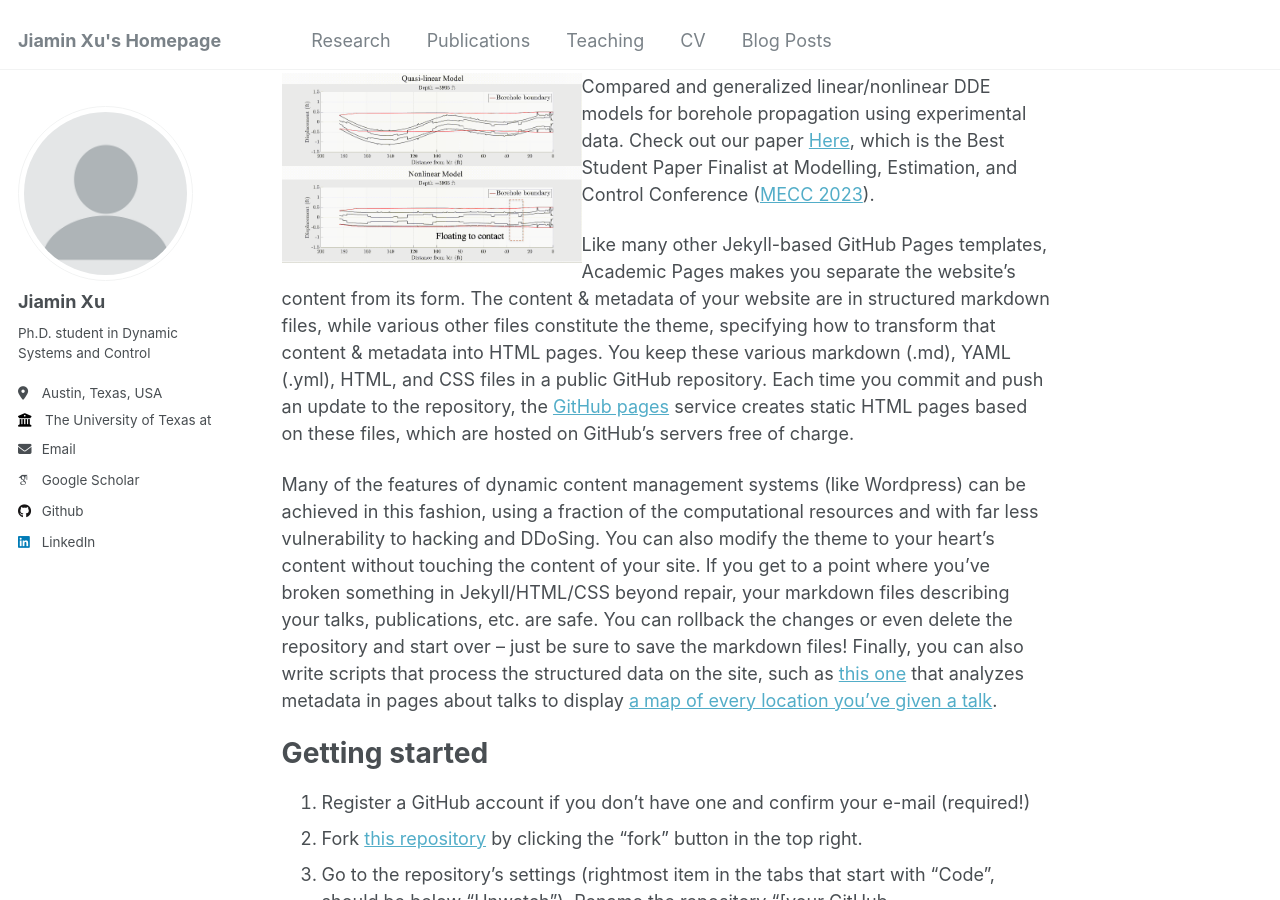
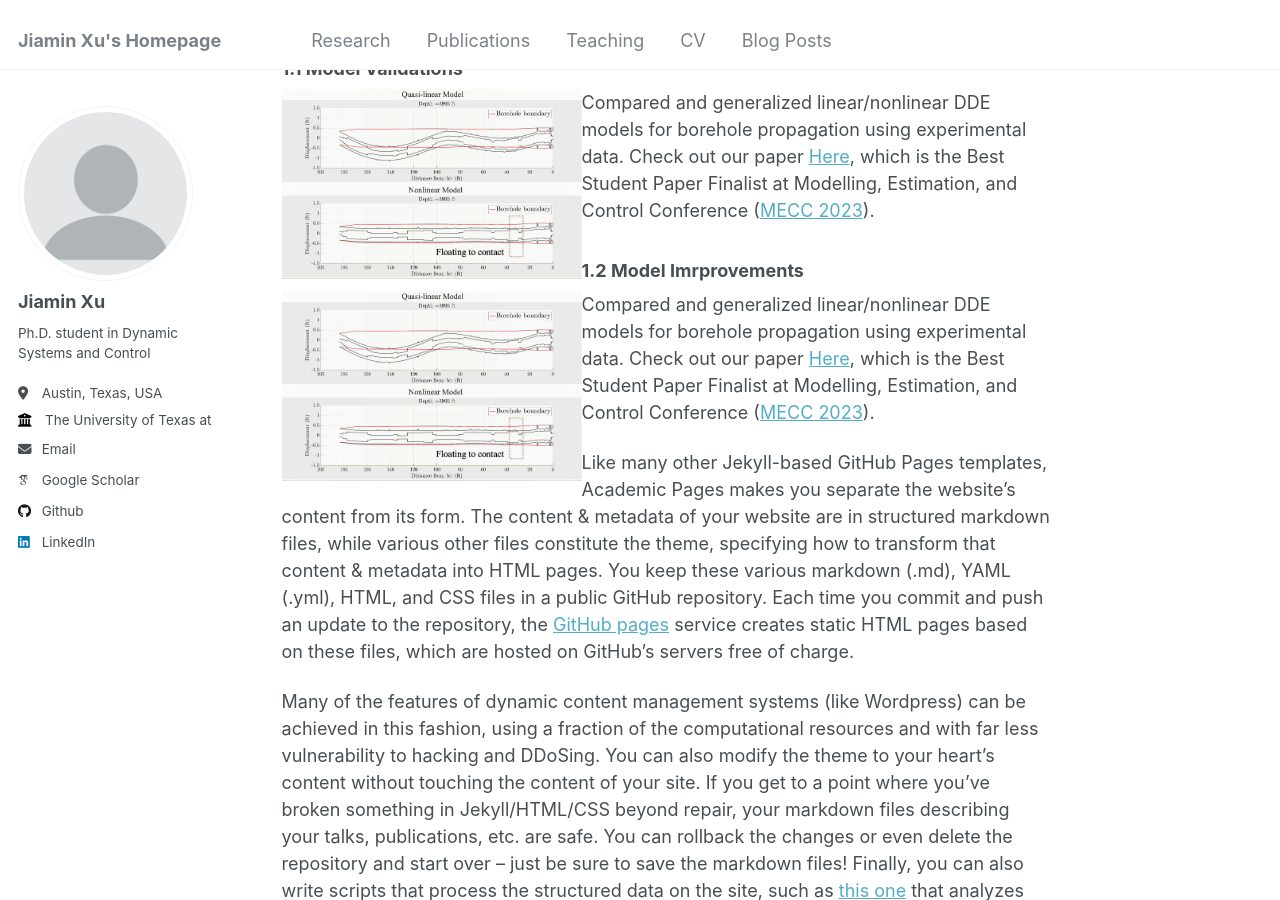
Before and after one commit to Jiaminx7/Website, a Jekyll site: the page built from _pages/about.md, in a window 1280 px wide and 900 px high, scrolled down 719 px. Built offline with Jekyll 4.4.1, drawn with Linux system fonts in a browser that asks for light colours; some web fonts are replaced.

Commit message:
Update about.md

```diff
--- a/_pages/about.md
+++ b/_pages/about.md
@@ -13,11 +13,15 @@ Hello. I am a third year Ph.D. student in the [Walker Department of Mechanical E
 
 My research centers on the integration of advanced physics-based and machine learning techniques to address complex challenges in both academia and industry. I specialize in the modeling, estimation, and control of diverse systems, with applications ranging from drilling automation, vehicle engineering, to fluid mechanics. My work aims to bridge the gap between theoretical advancements and practical implementations, driving innovation in different fields.
 
-## Featured Research
+# Featured Research
 
-### 1. Modeling, Estimation, and Control of Directional Drilling
+## 1. Modeling, Estimation, and Control of Directional Drilling
 
-#### 1.1 Model Validations
+### 1.1 Model Validations
+<img src="https://jiaminx7.github.io/Website/images/Comparison.gif" alt="MECC_2023" style="float: left; right: 15px; width: 300px;">
+Compared and generalized linear/nonlinear DDE models for borehole propagation using experimental data. Check out our paper [Here](https://asmedigitalcollection.asme.org/lettersdynsys/article-abstract/3/2/021007/1166902/Experimentally-Validated-Nonlinear-Delayed?redirectedFrom=fulltext), which is the Best Student Paper Finalist at Modelling, Estimation, and Control Conference ([MECC 2023](https://mecc2023.a2c2.org/)).
+
+### 1.2 Model Imrprovements
 <img src="https://jiaminx7.github.io/Website/images/Comparison.gif" alt="MECC_2023" style="float: left; right: 15px; width: 300px;">
 Compared and generalized linear/nonlinear DDE models for borehole propagation using experimental data. Check out our paper [Here](https://asmedigitalcollection.asme.org/lettersdynsys/article-abstract/3/2/021007/1166902/Experimentally-Validated-Nonlinear-Delayed?redirectedFrom=fulltext), which is the Best Student Paper Finalist at Modelling, Estimation, and Control Conference ([MECC 2023](https://mecc2023.a2c2.org/)).
 
```
